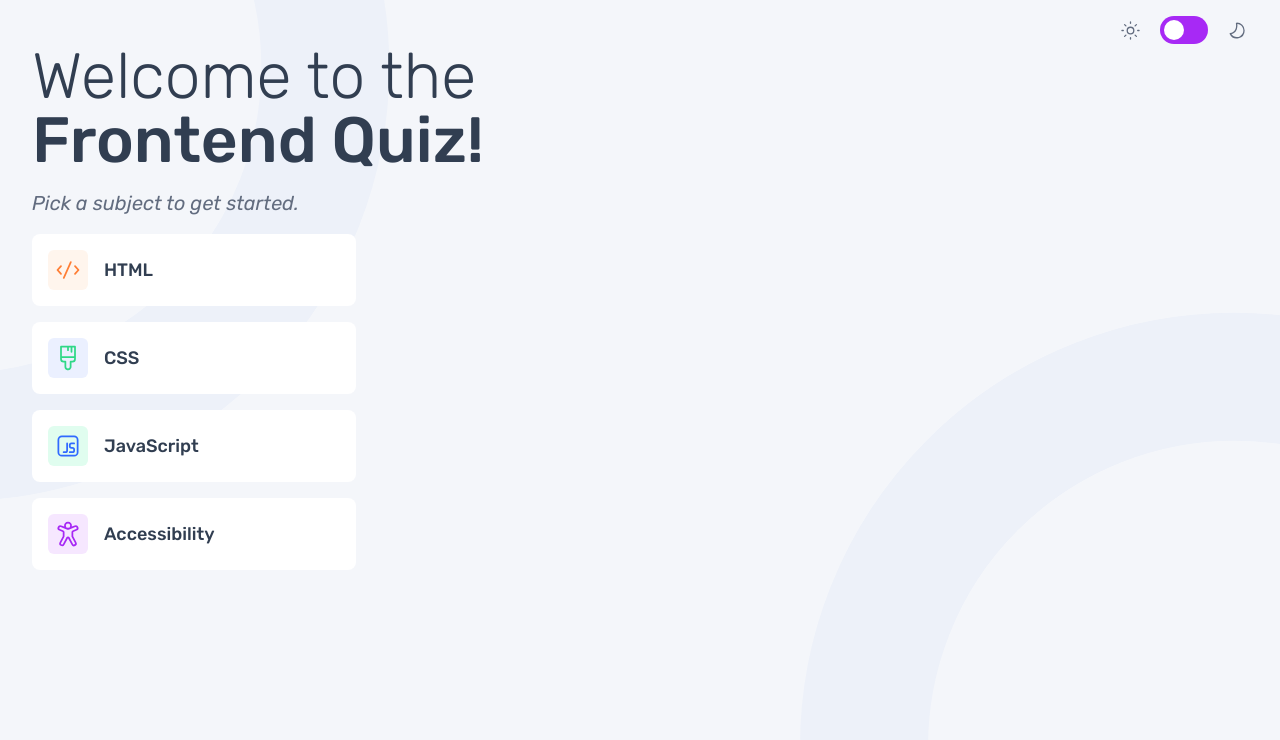
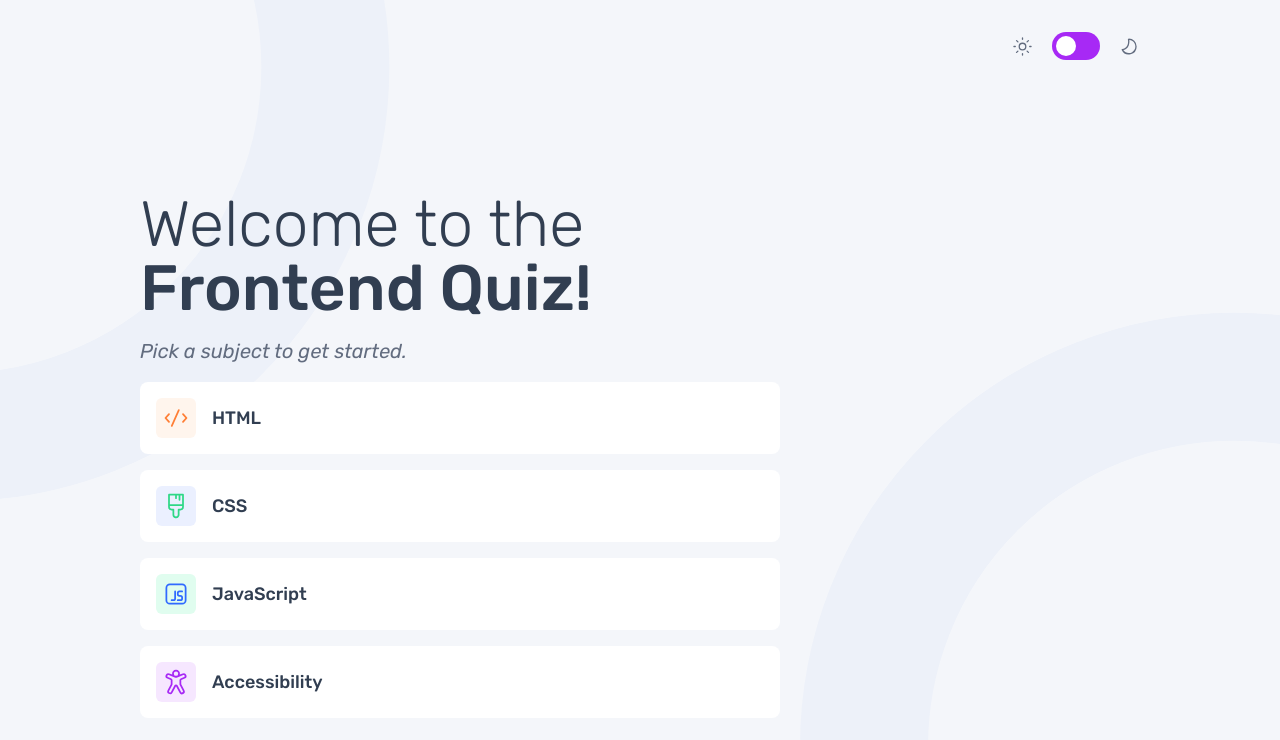
Before and after one commit to TomSif/Front-end_Mentor_Quiz-App, a React (Vite) app in the folder quiz-app/: page / in a window 1280 px wide. Shown: the top 740 px of the page. Built offline with nearby package versions, Linux system fonts and the light colour scheme.

Commit message:
feat(css): responsive adjusmtents

```diff
--- a/quiz-app/src/App.jsx
+++ b/quiz-app/src/App.jsx
@@ -54,7 +54,7 @@
   };
 
   return (
-    <div className="relative w-auto max-h-screen h-screen overflow-hidden py-4 px-8 transition-all duration-300 dark:bg-blue-900 bg-grey-50">
+    <div className="relative flex flex-col w-auto min-h-screen overflow-hidden py-4 px-6 md:px-16 lg:px-35 transition-all duration-300 dark:bg-blue-900 bg-grey-50">
       <picture className="absolute top-0 left-0 z-0 transition-all duration-300">
         <source
           srcSet={
--- a/quiz-app/src/components/Header.jsx
+++ b/quiz-app/src/components/Header.jsx
@@ -2,7 +2,7 @@
 
 function Header({ mode, onToggleMode, subject, icon }) {
   return (
-    <header className="flex w-full justify-between">
+    <header className="flex w-full justify-between pt-4 md:pb-12            lg:pb-21    ">
       <div>{subject && <SubjectBadge subject={subject} icon={icon} />}</div>
       <div className="flex gap-2 justify-between w-20 items-center md:w-32">
         <svg
@@ -20,7 +20,7 @@
           role="switch"
           aria-checked={mode === "dark"}
           onClick={onToggleMode}
-          className="w-8 md:w-12 h-7 p-1 bg-purple-600 relative flex items-center rounded-full"
+          className="w-8 md:w-12 h-5 md:h-7 p-1 bg-purple-600 relative flex items-center rounded-full"
         >
           <span
             className={`bg-white rounded-full w-3 h-3 md:w-5 md:h-5  z-20 transition-transform ${mode === "dark" ? "translate-x-2.5 md:translate-x-5" : "translate-x-0"}`}
--- a/quiz-app/src/components/Home.jsx
+++ b/quiz-app/src/components/Home.jsx
@@ -9,7 +9,7 @@
   ];
 
   return (
-    <div className="relative w-auto">
+    <div className="relative  w-full md:max-w-160 pt-8 md:pt-12">
       <div className="flex flex-col text-left gap-4 z-10">
         <h1 className="text-preset-2-mobile-light md:text-preset-2-light transition-all duration-200 dark:text-white text-blue-900">
           Welcome to the
@@ -22,12 +22,12 @@
           Pick a subject to get started.
         </p>
         <div>
-          <ul className="flex flex-col gap-4">
+          <ul className="flex flex-col gap-4 w-full md:max-w-160">
             {data.quizzes.map(({ title, icon }, index) => (
               <li key={index}>
                 <button
                   onClick={() => onStart(title, icon)}
-                  className="flex gap-4 p-4 items-center text-preset-4-mobile w-full max-w-81 rounded-lg text-blue-900 dark:bg-blue-850 dark:text-white bg-white"
+                  className="flex gap-4 p-4 items-center text-preset-4-mobile w-full  rounded-lg text-blue-900 dark:bg-blue-850 dark:text-white bg-white"
                 >
                   <span
                     className={`flex items-center justify-center w-10 h-10 rounded-md ${iconColors[index]}`}
--- a/quiz-app/src/components/Quiz.jsx
+++ b/quiz-app/src/components/Quiz.jsx
@@ -21,37 +21,35 @@
   useEffect(() => {
     if (hasSubmited && questionIndex === totalQuestions - 1) {
       onFinish(score, totalQuestions);
-      console.log(score);
     }
   }, [hasSubmited, onFinish, score, questionIndex, totalQuestions]);
 
   return (
-    <fieldset className="flex flex-col lg:flex-row w-full lg:justify-between gap-10">
-      <div className="flex flex-col">
+    <fieldset className="flex flex-col lg:flex-row w-full lg:justify-between gap-10  ">
+      <div className="flex flex-col md:max-w-160 lg:w-120">
         <legend className="text-preset-5-mobile text-grey-500 dark:text-blue-300">
           {questionIndex + 1} out of {totalQuestions}
         </legend>
         <p className="text-preset-3-mobile text-blue-900 dark:text-white">
           {currentQuestion.question}
         </p>
-        <div className="bg-white dark:blue-850 rounded-md h-4 p-1 w-full flex item-center mt-6 md:mt-10 lg:mt-46">
+        <div className="bg-white dark:blue-850 rounded-md h-4 p-1 w-full flex item-center mt-6 md:mt-10 lg:mt-46 ">
           <div
             className="relative rounded-md  z-50  bg-purple-600 h-2 "
             style={{ width: `${length}%` }}
           ></div>
         </div>
       </div>
-      <div className="flex flex-col items-center max-w-81 md:max-w-160 lg:max-w-141 gap-4 md:gap-8">
-        <ul className="flex flex-col gap-4 md:gap-6 w-full ">
+      <div className="flex flex-col items-center  w-full md:max-w-160 lg:max-w-141 gap-4 md:gap-8">
+        <ul className="flex flex-col gap-4 md:gap-6 w-full  ">
           {currentQuestion.options.map((option, index) => (
             <li key={index}>
               <button
                 disabled={hasSubmited}
                 onClick={() => {
                   setSelectedAnswer(option);
-                  console.log(option);
                 }}
-                className={`flex  gap-4 md:gap-8 p-4 items-center w-full  rounded-lg text-blue-900 dark:bg-blue-850 dark:text-white bg-white text-preset-4-mobile md:text-preset-4 ${
+                className={`flex  gap-4 md:gap-8 p-4 items-center w-full  min-w-full rounded-lg text-blue-900 dark:bg-blue-850 dark:text-white bg-white text-preset-4-mobile md:text-preset-4 ${
                   selectedAnswer === option && !hasSubmited
                     ? "border-purple-500 border-2"
                     : hasSubmited && option === currentQuestion.answer
--- a/quiz-app/src/components/Results.jsx
+++ b/quiz-app/src/components/Results.jsx
@@ -2,24 +2,26 @@
 
 function Results({ score, length, onRestart, subject, icon }) {
   return (
-    <div className="flex flex-col lg:flex-row pt-8 md:pt-12 lg:pt-21 items-center gap:10 md:gap-16 lg:gap-36 w-full">
+    <div className="flex flex-col lg:flex-row pt-8  items-center gap-10  md:gap-16 lg:gap-36 w-full lg:justify-between lg:items-start">
       <div className="flex flex-col text-left gap-2 text-blue-900 dark:text-white">
         <p className="text-preset-2-mobile-light md:text-preset-2-light">
           Quiz completed
         </p>
         <p className="text-preset-2-mobile md:text-preset-2">You scored...</p>
       </div>
-      <div className="flex flex-col items-center p-8 gap-4 bg-white dark:bg-blue-850 text-blue-900 dark:text-white rounded-lg">
-        <SubjectBadge subject={subject} icon={icon}></SubjectBadge>
-        <div className="flex flex-col items-center gap-8 md:gap-10">
-          <p className="text-preset-1-mobile md:text-preset-1">{score}</p>
-          <p className="text-preset-4-mobile md:text-preset-4 text-grey-500">
-            {length}
-          </p>
+      <div className="w-full lg:max-w-141 flex flex-col items-center justify-center gap-4">
+        <div className="flex flex-col items-center justify-center p-8 gap-4 bg-white dark:bg-blue-850 text-blue-900 dark:text-white rounded-lg w-full lg:max-w-141">
+          <SubjectBadge subject={subject} icon={icon}></SubjectBadge>
+          <div className="flex flex-col w-auto md:items-center p-8 md:gap-10">
+            <p className="text-preset-1-mobile md:text-preset-1">{score}</p>
+            <p className="text-preset-4-mobile md:text-preset-4 text-grey-500">
+              out of {length}
+            </p>
+          </div>
         </div>
         <button
           onClick={() => onRestart()}
-          className="bg-purple-600 w-full p-4 md:p-8 text-white rounded-lg hover:bg-purple-50 text-preset-4-mobile md:text-preset-4"
+          className="bg-purple-600 w-full p-4 md:p-8 mt-4 md:mt-8 lg:mt-11 text-white rounded-lg hover:bg-purple-50 text-preset-4-mobile md:text-preset-4"
         >
           Play Again
         </button>
--- a/quiz-app/src/components/SubjectBadge.jsx
+++ b/quiz-app/src/components/SubjectBadge.jsx
@@ -7,9 +7,9 @@
   };
 
   return (
-    <div className="flex gap-4 p-4 items-center text-preset-4-mobile w-full max-w-81 rounded-lg text-blue-900  dark:text-white">
+    <div className="relative flex gap-4 p-4 items-center justify-center text-preset-4-mobile w-full  rounded-lg text-blue-900  dark:text-white z-20">
       <span
-        className={`flex items-center justify-center w-10 h-10 rounded-md ${bgColors[subject]}`}
+        className={`flex items-center justify-center min-w-10 h-10 rounded-md ${bgColors[subject]}`}
       >
         <img className="w-7 h-7" src={icon} alt="" />
       </span>
```
